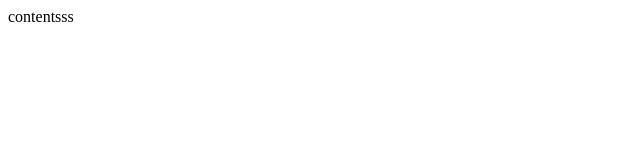
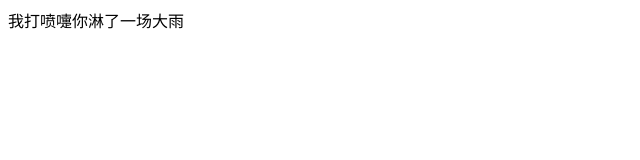
Before and after one commit to sevenmoon/myblog, a plain HTML site: page index.html in a window 1280 px wide. Shown: the whole page, without its empty margins (0-640 px from the left). Drawn offline with Linux system fonts and the light colour scheme.

Commit message:
Add files via upload

```diff
--- a/index.html
+++ b/index.html
@@ -13,7 +13,7 @@
     <body>
         <img src="logo.png" class="thumblogo"/>
         <div>
-            contentsss
+            我打喷嚏你淋了一场大雨
         </div>
 
     </body>
```
